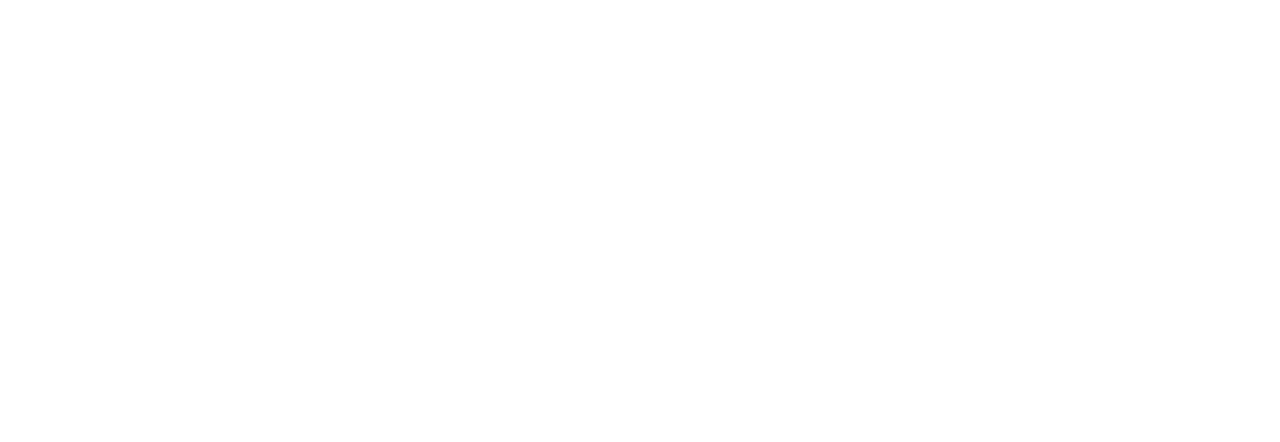
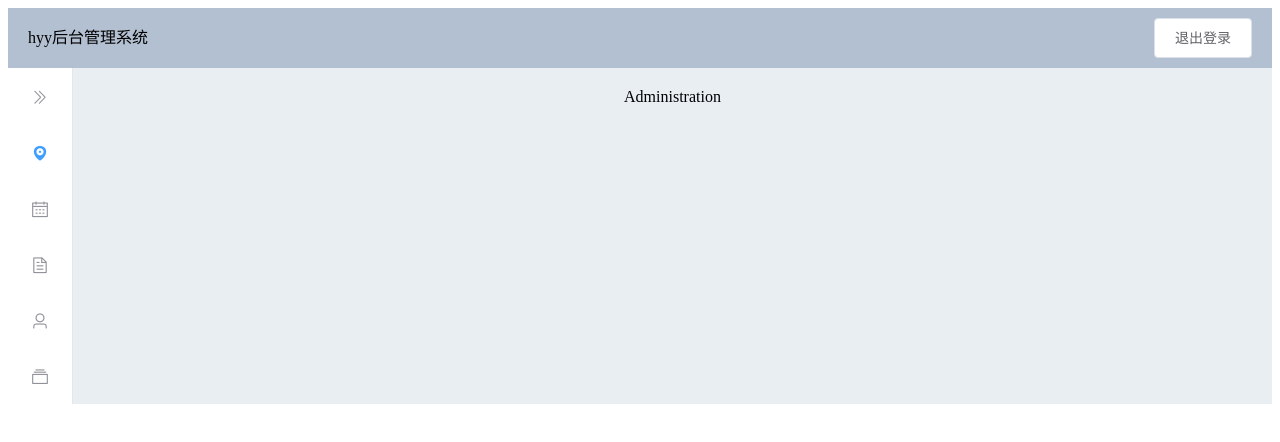
Before and after one commit to Wedonplayyy/koa, a Vue app: page /administration in a window 1280 px wide. Shown: the top 442 px of the page. Built offline with nearby package versions, Linux system fonts and the light colour scheme.

Commit message:
完善侧边栏

```diff
--- /dev/null
+++ b/src/views/Address.vue
@@ -0,0 +1,32 @@
+<template>
+    <div>
+        Address
+    </div>
+
+</template>
+
+<script>
+    export default {
+        name: "Address",
+        components: {},
+        props: {},
+        data() {
+            return {}
+        },
+        methods: {},
+        mounted() {
+
+        },
+        created() {
+
+        },
+        filters: {},
+        computed: {},
+        watch: {},
+        directives: {}
+    }
+</script>
+
+<style scoped lang="scss">
+
+</style>
--- /dev/null
+++ b/src/views/Administration.vue
@@ -0,0 +1,32 @@
+<template>
+    <div>
+        Administration
+    </div>
+
+</template>
+
+<script>
+    export default {
+        name: "Administration",
+        components: {},
+        props: {},
+        data() {
+            return {}
+        },
+        methods: {},
+        mounted() {
+
+        },
+        created() {
+
+        },
+        filters: {},
+        computed: {},
+        watch: {},
+        directives: {}
+    }
+</script>
+
+<style scoped lang="scss">
+
+</style>
--- /dev/null
+++ b/src/views/Calendar.vue
@@ -0,0 +1,32 @@
+<template>
+    <div>
+        Calendar
+    </div>
+
+</template>
+
+<script>
+    export default {
+        name: "Calendar",
+        components: {},
+        props: {},
+        data() {
+            return {}
+        },
+        methods: {},
+        mounted() {
+
+        },
+        created() {
+
+        },
+        filters: {},
+        computed: {},
+        watch: {},
+        directives: {}
+    }
+</script>
+
+<style scoped lang="scss">
+
+</style>
--- a/src/views/Home.vue
+++ b/src/views/Home.vue
@@ -1,5 +1,5 @@
 <template>
-  <div>
+  <div style="width: 1400px;">
     <div class="title"><i class="el-icon-s-unfold"></i>首页</div>
     <div class="graph">
       <div class="card">
@@ -99,7 +99,7 @@
 
       </el-form>
       <div slot="footer" class="dialog-footer">
-        <el-button @click="dialogFormVisible = false">取 消</el-button>
+        <el-button @click="cancel">取 消</el-button>
         <el-button type="primary" @click="addDynamic">确 定</el-button>
       </div>
     </el-dialog>
@@ -123,21 +123,27 @@
       },
       dialogFormVisible: false, // 添加动态对话框
       form: {// 添加动态
-        option: '',
-        content:"",
+        option: null,
+        content:null,
       },
       Person: {// 汇报人
         option: null,
       },
       formLabelWidth: '120px',
-      dynamic:{},// 动态
+      dynamic:{},// get获取的动态
     }
   },
   methods: {
-    show(){
-      console.log(this.Person.option);
+    cancel(){
+      this.dialogFormVisible = false;
+      this.clearForm();
     },
-    dateFormat(times){
+    clearForm(){
+      this.form.option =null;
+      this.form.content=null;
+      this.Person.option=null;
+    },
+    dateFormat(times){// 日期格式化
       let da = new Date(times);
       let year = da.getFullYear()+'年';
       let month = da.getMonth()+1+'月';
@@ -152,8 +158,9 @@
         }
         else{
           this.user = res.data.data;
+          console.log(res.data);
           console.log(this.user);
-          this.getDynamic(this.value);
+          // this.getDynamic(this.value);
         }
       }).catch(err =>{
         console.log(err);
@@ -173,9 +180,11 @@
         reportUsers: this.Person.option
       }).then(res =>{
         console.log(res.data);
-        this.getDynamic()
+        this.clearForm();
+        this.getDynamic();
       }).catch(err =>{
         console.log(err);
+        this.clearForm();
       });
       this.dialogFormVisible = false;
     },
@@ -209,6 +218,7 @@
 </script>
 
 <style scoped>
+
   .title{
     /*标题*/
     width:50px;
--- a/src/views/content/Content.vue
+++ b/src/views/content/Content.vue
@@ -2,35 +2,44 @@
     <div class="body">
       <router-view v-if="$route.path ==='/login'"></router-view>
       <el-container v-else class="el-container">
-        <el-header class="el-header">hyy后台管理系统
-          <el-button @click="logout">退出登录</el-button>
+        <el-header class="el-header">
+          <div style="display: flex;justify-content: space-between">
+            <div>hyy后台管理系统</div>
+            <div>
+              <div>
+<!--                欢迎你，{{user.username}}-->
+              </div>
+              <el-button @click="logout">退出登录</el-button>
+            </div>
+          </div>
         </el-header>
         <el-container class="el-container">
-          <el-aside class="el-aside" width="">
-            <el-radio-group v-model="isCollapse" style="margin-bottom: 2px;">
-              <el-radio-button :label="false">展开</el-radio-button>
-              <el-radio-button :label="true">收起</el-radio-button>
-            </el-radio-group>
-            <el-menu :default-active="this.$router.path"  class="el-menu-vertical-demo" @select="handleSelect"  @open="handleOpen" router :collapse="isCollapse">
-              <el-menu-item index="/home">
+          <el-aside class="el-aside " width="" >
+            <el-menu :default-active="activeIndex"  class="el-menu-vertical-demo" @select="handleSelect"  @open="handleOpen" router :collapse="isCollapse">
+              <el-menu-item @click="isCollapse=!isCollapse">
+                  <i :class="{'el-icon-d-arrow-right':isCollapse==true,'el-icon-d-arrow-left':isCollapse==false}" ></i>
+              </el-menu-item>
+              <el-menu-item index="1" route="/home" :class="{'solidLeftBorder':this.$route.path==='/home'}">
                   <i class="el-icon-location"></i>
                   <span slot="title">首页</span>
-<!--                <div id="tab" style="z-index:1;position: relative;left:-20px;top:-56px;background-color:#409EFF;width:5px;height:56px;"></div>-->
               </el-menu-item>
-              <el-menu-item index="/a"><i class="el-icon-date"></i>
+              <el-menu-item index="2" route="/calendar" :class="{'solidLeftBorder':this.$route.path==='/calendar'}">
+                <i class="el-icon-date"></i>
                 <span slot="title">日程管理</span>
               </el-menu-item>
-              <el-menu-item index="3"><i class="el-icon-document"></i>
+              <el-menu-item index="3" route="/address" :class="{'solidLeftBorder':this.$route.path==='/address'}">
+                <i class="el-icon-document"></i>
                 <span slot="title">通讯录</span>
               </el-menu-item>
-              <el-submenu index="4">
-                <template slot="title"><i class="el-icon-user"></i>
+              <el-submenu index="4" route="/home" :class="{'solidLeftBorder':this.activeIndex==='4'}">
+                <template slot="title" >
+                  <i class="el-icon-user"></i>
                   <span slot="title">组织员工</span>
                 </template>
                 <el-menu-item-group>
-<!--                  <template slot="title">分组一</template>-->
-                  <el-menu-item index="4-1">选项1</el-menu-item>
-                  <el-menu-item index="4-2">选项2</el-menu-item>
+                  <el-menu-item index="4-1" route="/home" :class="{'solidLeftBorder':this.activeIndex==='4-1'}">offer管理</el-menu-item>
+                  <el-menu-item index="4-2" route="/home" :class="{'solidLeftBorder':this.activeIndex==='4-2'}">人员信息</el-menu-item>
+                  <el-menu-item index="4-3" route="/home" :class="{'solidLeftBorder':this.activeIndex==='4-3'}">薪酬管理</el-menu-item>
                 </el-menu-item-group>
               </el-submenu>
               <el-submenu index="5">
@@ -39,7 +48,6 @@
                   <span >表单页</span>
                 </template>
                 <el-menu-item-group>
-                  <template slot="title">分组一</template>
                   <el-menu-item index="5-1">选项1</el-menu-item>
                   <el-menu-item index="5-2">选项2</el-menu-item>
                 </el-menu-item-group>
@@ -64,15 +72,19 @@
     props: {},
     data() {
       return {
-        activeIndex:'1',//侧边栏默认选中第一项
-        isCollapse: true,//默认展开侧边栏
+        activeIndex:"1",//侧边栏默认选中首页
+        isCollapse: true,//默认收起侧边栏
       };
     },
     methods: {
       handleSelect(key, keyPath) {
+        this.activeIndex=key;
+        console.log(this.activeIndex);
         console.log(key, keyPath);
       },
       handleOpen(index,indexPath){
+        this.activeIndex=index;
+        console.log(this.activeIndex);
         console.log(index, indexPath);
       },
       logout(){//退出登录
@@ -85,7 +97,7 @@
       },
     },
     mounted() {
-
+      console.log(this.activeIndex);
     },
     created() {
 
@@ -109,6 +121,12 @@
     /*text-align: center;*/
     /*line-height: 30px;*/
   }
+  .solidLeftBorder {
+    /*侧边栏选中改变边框*/
+    border-left-style: solid;
+    border-left-color: #409EFF;
+    border-left-width: 5px;
+  }
   .el-menu-vertical-demo:not(.el-menu--collapse) {
     width: 200px;
     min-height: 400px;
```
Also changed, not shown: src/router.js (+7 -2 lines).
